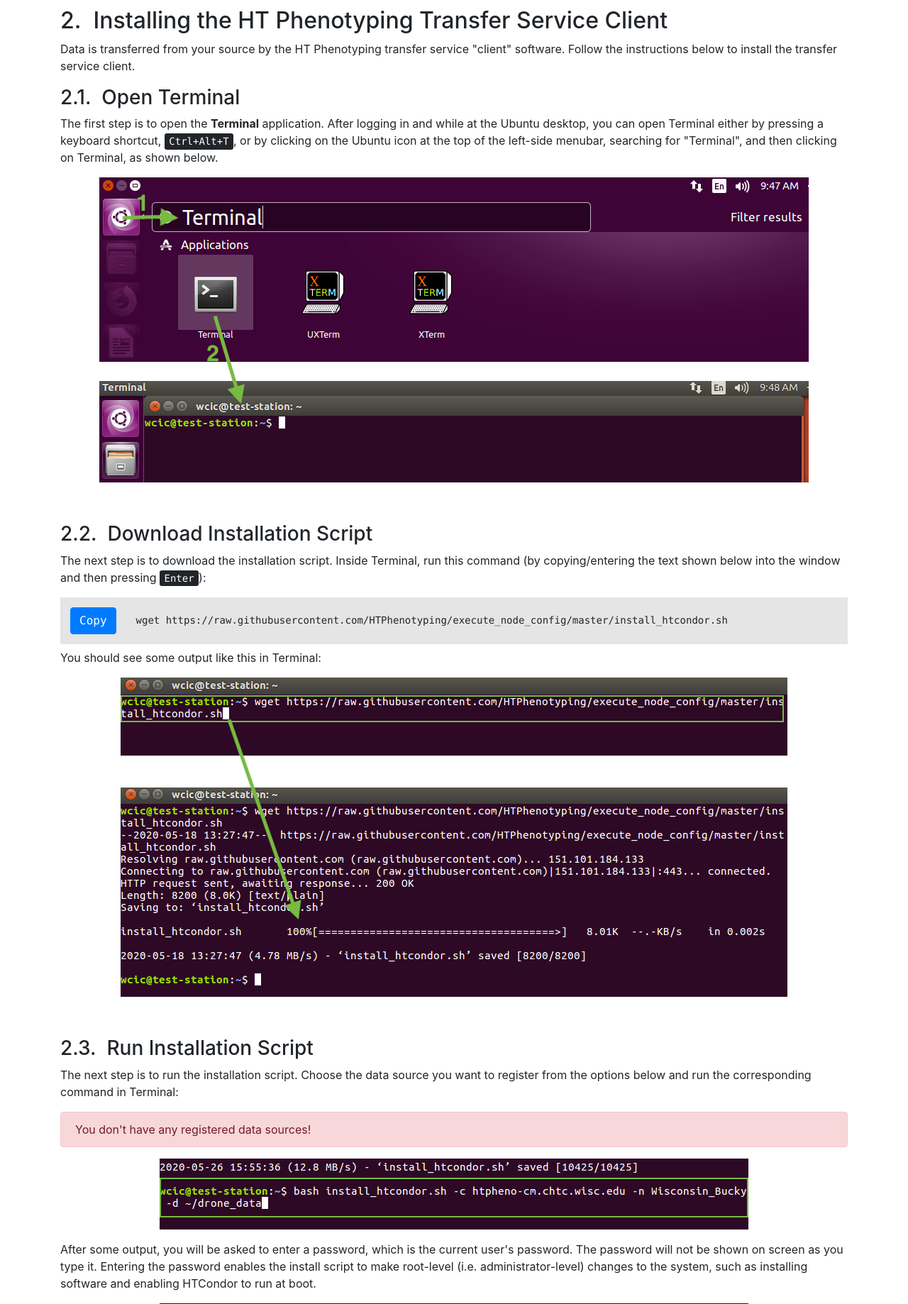
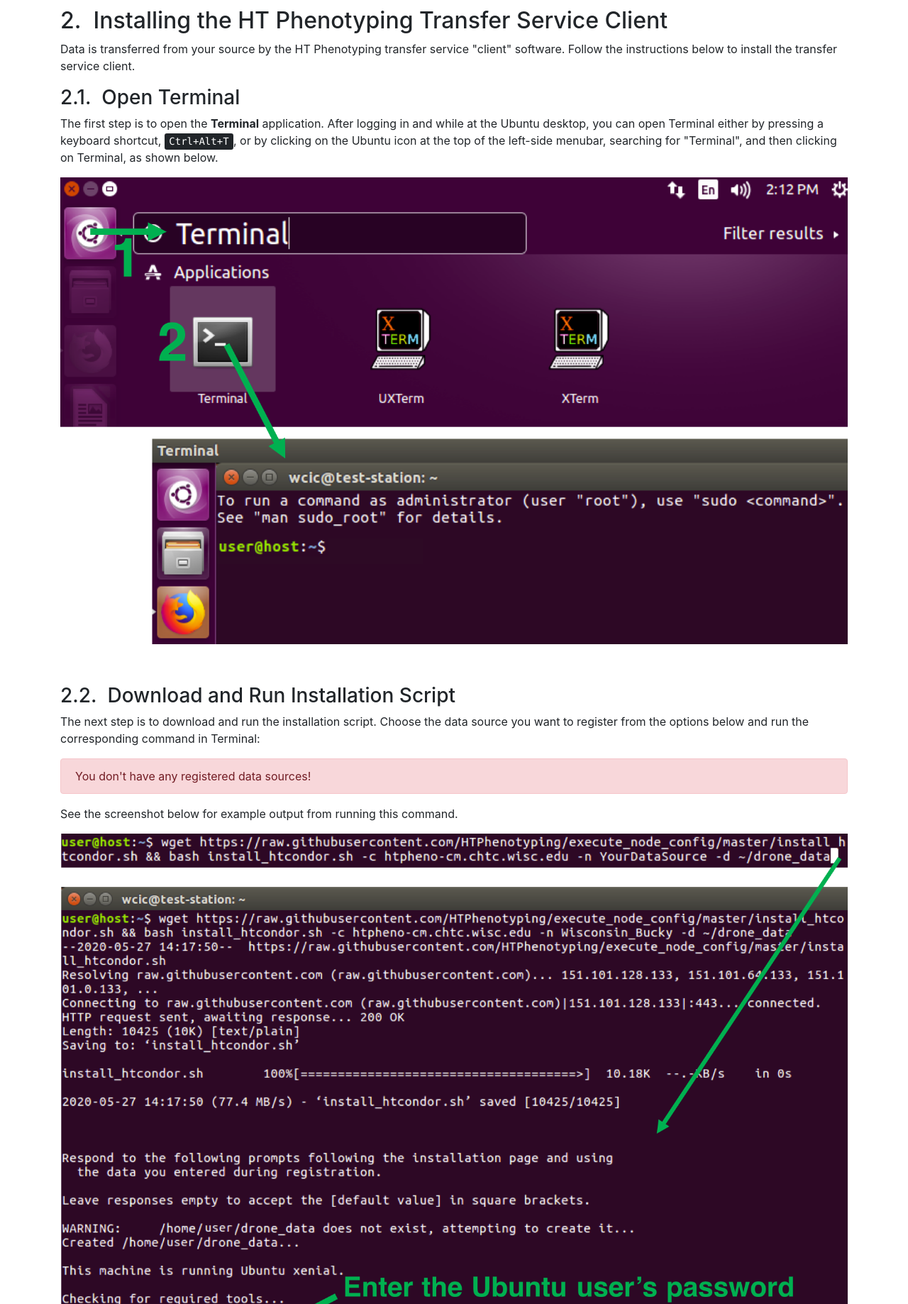
Before and after one commit to wood-thilsted/WT-ht-condor-front-end, a Flask app: template registry/connect/templates/connect.html in a window 1280 px wide. Shown: the part 494-2332 px from the top of the page at 71% size. Run offline with Flask 2, Linux system fonts and the light colour scheme; the template is opened without the code that fills it, so the values that code supplies are empty; some libraries are stand-ins or nearby versions.

Commit message:
Install page updates (#47)
* Shorten install directions by taking out download step, update screenshots

```diff
--- a/registry/connect/templates/connect.html
+++ b/registry/connect/templates/connect.html
@@ -68,25 +68,9 @@
                     <img class="example" src="{{ url_for('connect.static', filename="open-terminal.png") }}" alt="Opening Terminal in Ubuntu">
                 </p>
 
-                <h3 class="counter">Download Installation Script</h3>
+                <h3 class="counter">Download and Run Installation Script</h3>
                 <p>
-                    The next step is to download the installation script.
-                    Inside Terminal, run this command
-                    (by copying/entering the text shown below into the window
-                    and then pressing <kbd>Enter</kbd>):
-                </p>
-
-                <pre><button type="button" class="btn btn-primary" id="copy_wget_button">Copy</button><code id="copy_wget_target">wget https://raw.githubusercontent.com/HTPhenotyping/execute_node_config/master/install_htcondor.sh</code></pre>
-                <p>
-                    You should see some output like this in Terminal:
-                </p>
-                <p class="text-center">
-                    <img class="example" src="{{ url_for('connect.static', filename="wget-install.png") }}" alt="Downloading the install script">
-                </p>
-
-                <h3 class="counter">Run Installation Script</h3>
-                <p>
-                    The next step is to run the installation script.
+                    The next step is to download and run the installation script.
                     Choose the data source you want to register from the options
                     below and run the corresponding command in Terminal:
                 </p>
@@ -103,7 +87,7 @@
                                 </div>
                                 <div id="collapse_{{ loop.index }}" class="collapse {{ "show" if loop.index == 1 else "" }}" aria-labelledby="heading_{{ loop.index }}" data-parent="#installCommands">
                                     <div class="card-body">
-                                        <pre><button type="button" class="btn btn-primary" id="copy_install_cmd_button_{{ loop.index }}">Copy</button><code id="copy_install_cmd_target_{{ loop.index }}">{{ command }}</code></pre>
+                                        <pre><button type="button" class="btn btn-primary" id="copy_install_cmd_button_{{ loop.index }}">Copy</button><code id="copy_install_cmd_target_{{ loop.index }}">wget https://raw.githubusercontent.com/HTPhenotyping/execute_node_config/master/install_htcondor.sh && {{ command }}</code></pre>
                                     </div>
                                 </div>
                             </div>
@@ -114,14 +98,17 @@
                         You don't have any registered data sources!
                     </div>
                 {% endif %}
+                <p>
+                    See the screenshot below for example output from running this command.
+                </p>
                 <p class="text-center">
-                    <img class="example" src="{{ url_for('connect.static', filename="type-install.png") }}" alt="Typing install command">
+                    <img class="example" src="{{ url_for('connect.static', filename="wget-install.png") }}" alt="Downloading and running the install command">
                 </p>
                 <p>
                     After some output, you will be asked to enter a password, which is the current user's password.
                     The password will not be shown on screen as you type it. Entering the password enables the install
                     script to make root-level (i.e. administrator-level) changes to the system, such as installing
-                    software and enabling HTCondor to run at boot.
+                    software and enabling HTCondor to run at boot. See the screenshot below for an example of the password prompt.
                 </p>
                 <p class="text-center">
                     <img class="example" src="{{ url_for('connect.static', filename="sudo.png") }}" alt="Example sudo prompt">
```
Also changed, not shown: registry/connect/static/enter-data.png (deleted), registry/connect/static/open-terminal.png, registry/connect/static/token-flow.png, registry/connect/static/type-install.png (deleted), registry/connect/static/wget-install.png.
